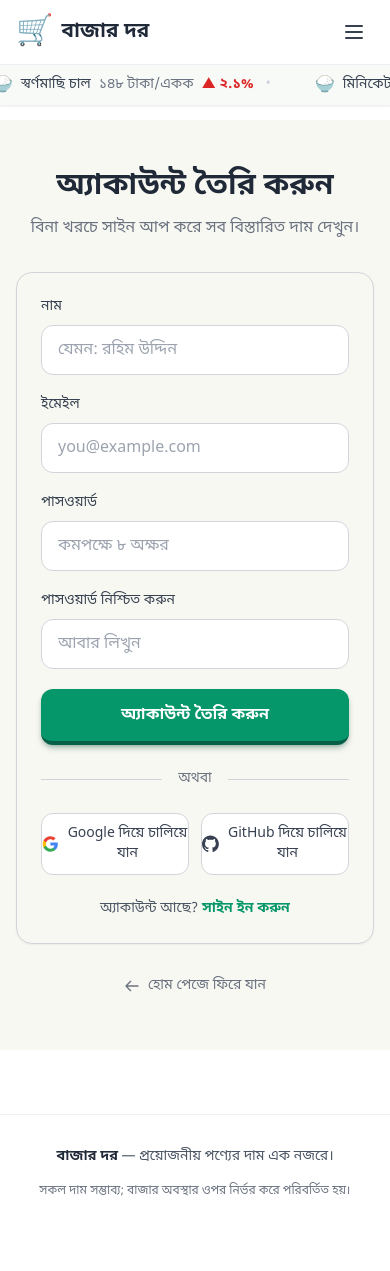
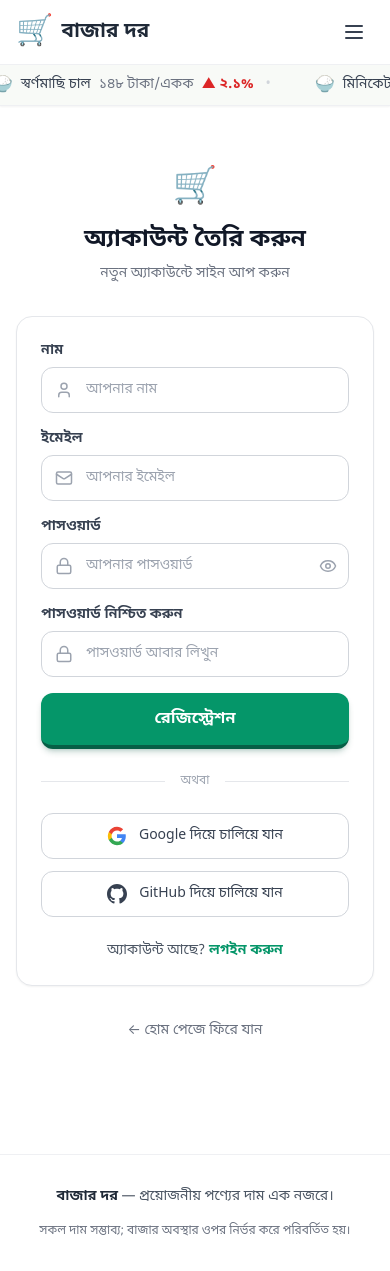
Before and after one commit to ferduslabs/B14-A7-BazarDor, a Next.js app: page /signup in a window 390 px wide. Before the commit the page ends 1231 px from the top, so only its background shows below. Built offline with nearby package versions, Linux system fonts and the light colour scheme.

Commit message:
Figma-style auth pages + demo account

```diff
--- a/app/signin/page.js
+++ b/app/signin/page.js
@@ -5,10 +5,12 @@ import Link from "next/link";
 import { useRouter, useSearchParams } from "next/navigation";
 import { useAuth } from "@/lib/auth-context";
 import toast from "react-hot-toast";
+import { Mail, Lock, Eye, EyeOff } from "lucide-react";
 
 function SignInContent() {
   const [email, setEmail] = useState("");
   const [password, setPassword] = useState("");
+  const [showPass, setShowPass] = useState(false);
   const [loading, setLoading] = useState(false);
   const { signIn, signInWithProvider, user } = useAuth();
   const router = useRouter();
@@ -53,65 +55,102 @@ function SignInContent() {
   };
 
   return (
-    <div className="min-h-screen bg-[#f8f8f2] flex flex-col items-center justify-center px-4 py-12">
+    <div className="min-h-screen bg-white flex flex-col items-center justify-center px-4 py-12">
       <div className="w-full max-w-md">
+        {/* Logo + Title */}
         <div className="text-center mb-8">
-          <h1 className="text-3xl md:text-4xl font-bold text-gray-800 mb-3">
-            সাইন ইন করুন
+          <div className="text-4xl mb-4">🛒</div>
+          <h1 className="text-2xl md:text-3xl font-bold text-gray-900 mb-2">
+            স্বাগতম!
           </h1>
-          <p className="text-gray-500 text-base">
+          <p className="text-gray-500 text-sm md:text-base">
             আপনার অ্যাকাউন্টে প্রবেশ করুন
           </p>
         </div>
 
-        <div className="bg-[#f8f8f2] border border-gray-300 rounded-2xl p-6 md:p-8 shadow-sm">
-          <form onSubmit={handleSubmit} className="space-y-5">
+        {/* Form Card */}
+        <div className="bg-white border border-gray-200 rounded-2xl p-6 md:p-8 shadow-sm">
+          <form onSubmit={handleSubmit} className="space-y-4">
+            {/* Email */}
             <div>
-              <label className="block text-sm font-medium text-gray-700 mb-2">
+              <label className="block text-sm font-semibold text-gray-700 mb-1.5">
                 ইমেইল
               </label>
+              <div className="relative">
+                <Mail size={18} className="absolute left-3.5 top-1/2 -translate-y-1/2 text-gray-400" />
                 <input
                   type="email"
                   value={email}
                   onChange={(e) => setEmail(e.target.value)}
-                placeholder="you@example.com"
-                className="w-full px-4 py-3 bg-white border border-gray-300 rounded-xl focus:outline-none focus:border-emerald-500 focus:ring-2 focus:ring-emerald-500/20 transition-all text-gray-800 placeholder-gray-400"
+                  placeholder="আপনার ইমেইল"
+                  className="w-full pl-11 pr-4 py-3 bg-white border border-gray-300 rounded-xl focus:outline-none focus:border-emerald-500 focus:ring-2 focus:ring-emerald-500/20 transition-all text-gray-800 placeholder-gray-400 text-sm"
                 />
               </div>
+            </div>
 
+            {/* Password */}
             <div>
-              <label className="block text-sm font-medium text-gray-700 mb-2">
+              <label className="block text-sm font-semibold text-gray-700 mb-1.5">
                 পাসওয়ার্ড
               </label>
+              <div className="relative">
+                <Lock size={18} className="absolute left-3.5 top-1/2 -translate-y-1/2 text-gray-400" />
                 <input
-                type="password"
+                  type={showPass ? "text" : "password"}
                   value={password}
                   onChange={(e) => setPassword(e.target.value)}
                   placeholder="আপনার পাসওয়ার্ড"
-                className="w-full px-4 py-3 bg-white border border-gray-300 rounded-xl focus:outline-none focus:border-emerald-500 focus:ring-2 focus:ring-emerald-500/20 transition-all text-gray-800 placeholder-gray-400"
+                  className="w-full pl-11 pr-11 py-3 bg-white border border-gray-300 rounded-xl focus:outline-none focus:border-emerald-500 focus:ring-2 focus:ring-emerald-500/20 transition-all text-gray-800 placeholder-gray-400 text-sm"
                 />
+                <button
+                  type="button"
+                  onClick={() => setShowPass(!showPass)}
+                  className="absolute right-3 top-1/2 -translate-y-1/2 text-gray-400 hover:text-gray-600"
+                >
+                  {showPass ? <EyeOff size={18} /> : <Eye size={18} />}
+                </button>
+              </div>
             </div>
 
+            {/* Forgot + Remember */}
+            <div className="flex items-center justify-between text-sm">
+              <label className="flex items-center gap-2 text-gray-600 cursor-pointer">
+                <input type="checkbox" className="rounded border-gray-300 text-emerald-600 focus:ring-emerald-500" />
+                মনে রাখুন
+              </label>
+              <Link href="#" className="text-emerald-600 hover:text-emerald-700 font-medium">
+                পাসওয়ার্ড ভুলে গেছেন?
+              </Link>
+            </div>
+
+            {/* Login Button */}
             <button
               type="submit"
               disabled={loading}
-              className="w-full bg-emerald-600 hover:bg-emerald-700 text-white font-semibold py-3.5 rounded-xl transition-colors disabled:opacity-50 disabled:cursor-not-allowed shadow-md shadow-emerald-900/30 border-b-4 border-emerald-800 hover:border-emerald-900 active:border-b-2 active:translate-y-0.5"
+              className="w-full bg-emerald-600 hover:bg-emerald-700 text-white font-semibold py-3.5 rounded-xl transition-all disabled:opacity-50 disabled:cursor-not-allowed shadow-md shadow-emerald-900/20 border-b-4 border-emerald-800 hover:border-emerald-900 active:border-b-2 active:translate-y-0.5 text-base"
             >
-              {loading ? "লোড হচ্ছে..." : "সাইন ইন করুন"}
+              {loading ? "লোড হচ্ছে..." : "লগইন"}
             </button>
           </form>
 
-          <div className="flex items-center gap-4 my-6">
-            <div className="flex-1 h-px bg-gray-300"></div>
-            <span className="text-sm text-gray-500">অথবা</span>
-            <div className="flex-1 h-px bg-gray-300"></div>
+          {/* Demo info */}
+          <div className="mt-4 p-3 bg-emerald-50 border border-emerald-200 rounded-xl text-xs text-emerald-700">
+            <strong>ডেমো অ্যাকাউন্ট:</strong> demo@bazar.com / 123456
           </div>
 
-          <div className="flex gap-3">
+          {/* Divider */}
+          <div className="flex items-center gap-4 my-6">
+            <div className="flex-1 h-px bg-gray-200"></div>
+            <span className="text-xs text-gray-400 font-medium">অথবা</span>
+            <div className="flex-1 h-px bg-gray-200"></div>
+          </div>
+
+          {/* Social Buttons */}
+          <div className="space-y-3">
             <button
               onClick={() => handleSocialLogin("google")}
               disabled={loading}
-              className="flex-1 flex items-center justify-center gap-2 bg-white border border-gray-300 hover:bg-gray-50 text-gray-700 font-medium py-2.5 rounded-xl transition-colors disabled:opacity-50 text-sm"
+              className="w-full flex items-center justify-center gap-3 bg-white border border-gray-300 hover:bg-gray-50 text-gray-700 font-medium py-3 rounded-xl transition-colors disabled:opacity-50 text-sm"
             >
               <svg className="w-5 h-5" viewBox="0 0 24 24">
                 <path fill="#4285F4" d="M22.56 12.25c0-.78-.07-1.53-.2-2.25H12v4.26h5.92c-.26 1.37-1.04 2.53-2.21 3.31v2.77h3.57c2.08-1.92 3.28-4.74 3.28-8.09z"/>
@@ -124,7 +163,7 @@ function SignInContent() {
             <button
               onClick={() => handleSocialLogin("github")}
               disabled={loading}
-              className="flex-1 flex items-center justify-center gap-2 bg-white border border-gray-300 hover:bg-gray-50 text-gray-700 font-medium py-2.5 rounded-xl transition-colors disabled:opacity-50 text-sm"
+              className="w-full flex items-center justify-center gap-3 bg-white border border-gray-300 hover:bg-gray-50 text-gray-700 font-medium py-3 rounded-xl transition-colors disabled:opacity-50 text-sm"
             >
               <svg className="w-5 h-5" viewBox="0 0 24 24" fill="currentColor">
                 <path d="M12 0c-6.626 0-12 5.373-12 12 0 5.302 3.438 9.8 8.207 11.387.599.111.793-.261.793-.577v-2.234c-3.338.726-4.033-1.416-4.033-1.416-.546-1.387-1.333-1.756-1.333-1.756-1.089-.745.083-.729.083-.729 1.205.084 1.839 1.237 1.839 1.237 1.07 1.834 2.807 1.304 3.492.997.107-.775.418-1.305.762-1.604-2.665-.305-5.467-1.334-5.467-5.931 0-1.311.469-2.381 1.236-3.221-.124-.303-.535-1.524.117-3.176 0 0 1.008-.322 3.301 1.23.957-.266 1.983-.399 3.003-.404 1.02.005 2.047.138 3.006.404 2.291-1.552 3.297-1.23 3.297-1.23.653 1.653.242 2.874.118 3.176.77.84 1.235 1.911 1.235 3.221 0 4.609-2.807 5.624-5.479 5.921.43.372.823 1.102.823 2.222v3.293c0 .319.192.694.801.576 4.765-1.589 8.199-6.086 8.199-11.386 0-6.627-5.373-12-12-12z"/>
@@ -133,26 +172,25 @@ function SignInContent() {
             </button>
           </div>
 
+          {/* Register link */}
           <p className="text-center text-sm text-gray-600 mt-6">
             অ্যাকাউন্ট নেই?{" "}
             <Link
               href={`/signup?redirect=${encodeURIComponent(redirect)}`}
               className="text-emerald-600 hover:text-emerald-700 font-semibold"
             >
-              সাইন আপ করুন
+              রেজিস্ট্রেশন করুন
             </Link>
           </p>
         </div>
 
+        {/* Home link */}
         <div className="text-center mt-8">
           <Link
             href="/"
             className="inline-flex items-center gap-2 text-gray-500 hover:text-gray-700 text-sm transition-colors"
           >
-            <svg className="w-4 h-4" fill="none" stroke="currentColor" viewBox="0 0 24 24">
-              <path strokeLinecap="round" strokeLinejoin="round" strokeWidth={2} d="M10 19l-7-7m0 0l7-7m-7 7h18" />
-            </svg>
-            হোম পেজে ফিরে যান
+            ← হোম পেজে ফিরে যান
           </Link>
         </div>
       </div>
@@ -162,7 +200,7 @@ function SignInContent() {
 
 export default function SignInPage() {
   return (
-    <Suspense fallback={<div className="min-h-screen bg-[#f8f8f2] flex items-center justify-center text-gray-500">লোড হচ্ছে...</div>}>
+    <Suspense fallback={<div className="min-h-screen bg-white flex items-center justify-center text-gray-500">লোড হচ্ছে...</div>}>
       <SignInContent />
     </Suspense>
   );
--- a/app/signup/page.js
+++ b/app/signup/page.js
@@ -1,47 +1,43 @@
 "use client";
 
-import { useState, useEffect, Suspense } from "react";
+import { useState, Suspense } from "react";
 import Link from "next/link";
 import { useRouter, useSearchParams } from "next/navigation";
 import { useAuth } from "@/lib/auth-context";
 import toast from "react-hot-toast";
+import { User, Mail, Lock, Eye, EyeOff } from "lucide-react";
 
 function SignUpContent() {
   const [name, setName] = useState("");
   const [email, setEmail] = useState("");
   const [password, setPassword] = useState("");
-  const [confirmPassword, setConfirmPassword] = useState("");
+  const [confirmPass, setConfirmPass] = useState("");
+  const [showPass, setShowPass] = useState(false);
   const [loading, setLoading] = useState(false);
-  const { signUp, signInWithProvider, user } = useAuth();
+  const { signUp, signInWithProvider } = useAuth();
   const router = useRouter();
   const searchParams = useSearchParams();
   const redirect = searchParams.get("redirect") || "/";
 
-  useEffect(() => {
-    if (user) {
-      router.push(redirect);
-    }
-  }, [user, router, redirect]);
-
   const handleSubmit = async (e) => {
     e.preventDefault();
-    if (!name || !email || !password || !confirmPassword) {
+    if (!name || !email || !password) {
       toast.error("দয়া করে সব ঘর পূরণ করুন");
       return;
     }
-    if (password !== confirmPassword) {
-      toast.error("পাসওয়ার্ড মিলছে না");
+    if (password.length < 6) {
+      toast.error("পাসওয়ার্ড কমপক্ষে ৬ অক্ষরের হতে হবে");
       return;
     }
-    if (password.length < 6) {
-      toast.error("পাসওয়ার্ড অন্তত ৬ অক্ষরের হতে হবে");
+    if (password !== confirmPass) {
+      toast.error("পাসওয়ার্ড মিলছে না");
       return;
     }
     setLoading(true);
     try {
-      await signUp({ name, email, password });
-      toast.success("অ্যাকাউন্ট তৈরি হয়েছে! সাইন ইন করুন।");
-      router.push("/signin");
+      await signUp({ name: name.trim(), email, password });
+      toast.success("অ্যাকাউন্ট তৈরি হয়েছে! সাইন ইন করুন");
+      router.push(`/signin?redirect=${encodeURIComponent(redirect)}`);
     } catch (err) {
       toast.error(err.message || "রেজিস্ট্রেশন ব্যর্থ হয়েছে");
     } finally {
@@ -53,101 +49,130 @@ function SignUpContent() {
     setLoading(true);
     try {
       await signInWithProvider(provider);
-      toast.success("অ্যাকাউন্ট তৈরি হয়েছে!");
+      toast.success(`${provider === "google" ? "Google" : "GitHub"} দিয়ে লগইন সফল!`);
       router.push(redirect);
     } catch (err) {
-      toast.error(err.message || "রেজিস্ট্রেশন ব্যর্থ হয়েছে");
+      toast.error(err.message || "লগইন ব্যর্থ হয়েছে");
     } finally {
       setLoading(false);
     }
   };
 
   return (
-    <div className="min-h-screen bg-[#f8f8f2] flex flex-col items-center justify-center px-4 py-12">
+    <div className="min-h-screen bg-white flex flex-col items-center justify-center px-4 py-12">
       <div className="w-full max-w-md">
+        {/* Logo + Title */}
         <div className="text-center mb-8">
-          <h1 className="text-3xl md:text-4xl font-bold text-gray-800 mb-3">
+          <div className="text-4xl mb-4">🛒</div>
+          <h1 className="text-2xl md:text-3xl font-bold text-gray-900 mb-2">
             অ্যাকাউন্ট তৈরি করুন
           </h1>
-          <p className="text-gray-500 text-base">
-            বিনা খরচে সাইন আপ করে সব বিস্তারিত দাম দেখুন।
+          <p className="text-gray-500 text-sm md:text-base">
+            নতুন অ্যাকাউন্টে সাইন আপ করুন
           </p>
         </div>
 
-        <div className="bg-[#f8f8f2] border border-gray-300 rounded-2xl p-6 md:p-8 shadow-sm">
-          <form onSubmit={handleSubmit} className="space-y-5">
+        {/* Form Card */}
+        <div className="bg-white border border-gray-200 rounded-2xl p-6 md:p-8 shadow-sm">
+          <form onSubmit={handleSubmit} className="space-y-4">
+            {/* Name */}
             <div>
-              <label className="block text-sm font-medium text-gray-700 mb-2">
+              <label className="block text-sm font-semibold text-gray-700 mb-1.5">
                 নাম
               </label>
+              <div className="relative">
+                <User size={18} className="absolute left-3.5 top-1/2 -translate-y-1/2 text-gray-400" />
                 <input
                   type="text"
                   value={name}
                   onChange={(e) => setName(e.target.value)}
-                placeholder="যেমন: রহিম উদ্দিন"
-                className="w-full px-4 py-3 bg-white border border-gray-300 rounded-xl focus:outline-none focus:border-emerald-500 focus:ring-2 focus:ring-emerald-500/20 transition-all text-gray-800 placeholder-gray-400"
+                  placeholder="আপনার নাম"
+                  className="w-full pl-11 pr-4 py-3 bg-white border border-gray-300 rounded-xl focus:outline-none focus:border-emerald-500 focus:ring-2 focus:ring-emerald-500/20 transition-all text-gray-800 placeholder-gray-400 text-sm"
                 />
               </div>
+            </div>
 
+            {/* Email */}
             <div>
-              <label className="block text-sm font-medium text-gray-700 mb-2">
+              <label className="block text-sm font-semibold text-gray-700 mb-1.5">
                 ইমেইল
               </label>
+              <div className="relative">
+                <Mail size={18} className="absolute left-3.5 top-1/2 -translate-y-1/2 text-gray-400" />
                 <input
                   type="email"
                   value={email}
                   onChange={(e) => setEmail(e.target.value)}
-                placeholder="you@example.com"
-                className="w-full px-4 py-3 bg-white border border-gray-300 rounded-xl focus:outline-none focus:border-emerald-500 focus:ring-2 focus:ring-emerald-500/20 transition-all text-gray-800 placeholder-gray-400"
+                  placeholder="আপনার ইমেইল"
+                  className="w-full pl-11 pr-4 py-3 bg-white border border-gray-300 rounded-xl focus:outline-none focus:border-emerald-500 focus:ring-2 focus:ring-emerald-500/20 transition-all text-gray-800 placeholder-gray-400 text-sm"
                 />
               </div>
+            </div>
 
+            {/* Password */}
             <div>
-              <label className="block text-sm font-medium text-gray-700 mb-2">
+              <label className="block text-sm font-semibold text-gray-700 mb-1.5">
                 পাসওয়ার্ড
               </label>
+              <div className="relative">
+                <Lock size={18} className="absolute left-3.5 top-1/2 -translate-y-1/2 text-gray-400" />
                 <input
-                type="password"
+                  type={showPass ? "text" : "password"}
                   value={password}
                   onChange={(e) => setPassword(e.target.value)}
-                placeholder="কমপক্ষে ৮ অক্ষর"
-                className="w-full px-4 py-3 bg-white border border-gray-300 rounded-xl focus:outline-none focus:border-emerald-500 focus:ring-2 focus:ring-emerald-500/20 transition-all text-gray-800 placeholder-gray-400"
+                  placeholder="আপনার পাসওয়ার্ড"
+                  className="w-full pl-11 pr-11 py-3 bg-white border border-gray-300 rounded-xl focus:outline-none focus:border-emerald-500 focus:ring-2 focus:ring-emerald-500/20 transition-all text-gray-800 placeholder-gray-400 text-sm"
+                />
+                <button
+                  type="button"
+                  onClick={() => setShowPass(!showPass)}
+                  className="absolute right-3 top-1/2 -translate-y-1/2 text-gray-400 hover:text-gray-600"
+                >
+                  {showPass ? <EyeOff size={18} /> : <Eye size={18} />}
+                </button>
+              </div>
+            </div>
+
+            {/* Confirm Password */}
+            <div>
+              <label className="block text-sm font-semibold text-gray-700 mb-1.5">
+                পাসওয়ার্ড নিশ্চিত করুন
+              </label>
+              <div className="relative">
+                <Lock size={18} className="absolute left-3.5 top-1/2 -translate-y-1/2 text-gray-400" />
+                <input
+                  type={showPass ? "text" : "password"}
+                  value={confirmPass}
+                  onChange={(e) => setConfirmPass(e.target.value)}
+                  placeholder="পাসওয়ার্ড আবার লিখুন"
+                  className="w-full pl-11 pr-4 py-3 bg-white border border-gray-300 rounded-xl focus:outline-none focus:border-emerald-500 focus:ring-2 focus:ring-emerald-500/20 transition-all text-gray-800 placeholder-gray-400 text-sm"
                 />
               </div>
-
-            <div>
-              <label className="block text-sm font-medium text-gray-700 mb-2">
-                পাসওয়ার্ড নিশ্চিত করুন
-              </label>
-              <input
-                type="password"
-                value={confirmPassword}
-                onChange={(e) => setConfirmPassword(e.target.value)}
-                placeholder="আবার লিখুন"
-                className="w-full px-4 py-3 bg-white border border-gray-300 rounded-xl focus:outline-none focus:border-emerald-500 focus:ring-2 focus:ring-emerald-500/20 transition-all text-gray-800 placeholder-gray-400"
-              />
             </div>
 
+            {/* Register Button */}
             <button
               type="submit"
               disabled={loading}
-              className="w-full bg-emerald-600 hover:bg-emerald-700 text-white font-semibold py-3.5 rounded-xl transition-colors disabled:opacity-50 disabled:cursor-not-allowed shadow-md shadow-emerald-900/30 border-b-4 border-emerald-800 hover:border-emerald-900 active:border-b-2 active:translate-y-0.5"
+              className="w-full bg-emerald-600 hover:bg-emerald-700 text-white font-semibold py-3.5 rounded-xl transition-all disabled:opacity-50 disabled:cursor-not-allowed shadow-md shadow-emerald-900/20 border-b-4 border-emerald-800 hover:border-emerald-900 active:border-b-2 active:translate-y-0.5 text-base"
             >
-              {loading ? "লোড হচ্ছে..." : "অ্যাকাউন্ট তৈরি করুন"}
+              {loading ? "লোড হচ্ছে..." : "রেজিস্ট্রেশন"}
             </button>
           </form>
 
+          {/* Divider */}
           <div className="flex items-center gap-4 my-6">
-            <div className="flex-1 h-px bg-gray-300"></div>
-            <span className="text-sm text-gray-500">অথবা</span>
-            <div className="flex-1 h-px bg-gray-300"></div>
+            <div className="flex-1 h-px bg-gray-200"></div>
+            <span className="text-xs text-gray-400 font-medium">অথবা</span>
+            <div className="flex-1 h-px bg-gray-200"></div>
           </div>
 
-          <div className="flex gap-3">
+          {/* Social Buttons */}
+          <div className="space-y-3">
             <button
               onClick={() => handleSocialLogin("google")}
               disabled={loading}
-              className="flex-1 flex items-center justify-center gap-2 bg-white border border-gray-300 hover:bg-gray-50 text-gray-700 font-medium py-2.5 rounded-xl transition-colors disabled:opacity-50 text-sm"
+              className="w-full flex items-center justify-center gap-3 bg-white border border-gray-300 hover:bg-gray-50 text-gray-700 font-medium py-3 rounded-xl transition-colors disabled:opacity-50 text-sm"
             >
               <svg className="w-5 h-5" viewBox="0 0 24 24">
                 <path fill="#4285F4" d="M22.56 12.25c0-.78-.07-1.53-.2-2.25H12v4.26h5.92c-.26 1.37-1.04 2.53-2.21 3.31v2.77h3.57c2.08-1.92 3.28-4.74 3.28-8.09z"/>
@@ -160,7 +185,7 @@ function SignUpContent() {
             <button
               onClick={() => handleSocialLogin("github")}
               disabled={loading}
-              className="flex-1 flex items-center justify-center gap-2 bg-white border border-gray-300 hover:bg-gray-50 text-gray-700 font-medium py-2.5 rounded-xl transition-colors disabled:opacity-50 text-sm"
+              className="w-full flex items-center justify-center gap-3 bg-white border border-gray-300 hover:bg-gray-50 text-gray-700 font-medium py-3 rounded-xl transition-colors disabled:opacity-50 text-sm"
             >
               <svg className="w-5 h-5" viewBox="0 0 24 24" fill="currentColor">
                 <path d="M12 0c-6.626 0-12 5.373-12 12 0 5.302 3.438 9.8 8.207 11.387.599.111.793-.261.793-.577v-2.234c-3.338.726-4.033-1.416-4.033-1.416-.546-1.387-1.333-1.756-1.333-1.756-1.089-.745.083-.729.083-.729 1.205.084 1.839 1.237 1.839 1.237 1.07 1.834 2.807 1.304 3.492.997.107-.775.418-1.305.762-1.604-2.665-.305-5.467-1.334-5.467-5.931 0-1.311.469-2.381 1.236-3.221-.124-.303-.535-1.524.117-3.176 0 0 1.008-.322 3.301 1.23.957-.266 1.983-.399 3.003-.404 1.02.005 2.047.138 3.006.404 2.291-1.552 3.297-1.23 3.297-1.23.653 1.653.242 2.874.118 3.176.77.84 1.235 1.911 1.235 3.221 0 4.609-2.807 5.624-5.479 5.921.43.372.823 1.102.823 2.222v3.293c0 .319.192.694.801.576 4.765-1.589 8.199-6.086 8.199-11.386 0-6.627-5.373-12-12-12z"/>
@@ -169,26 +194,25 @@ function SignUpContent() {
             </button>
           </div>
 
+          {/* Login link */}
           <p className="text-center text-sm text-gray-600 mt-6">
             অ্যাকাউন্ট আছে?{" "}
             <Link
               href={`/signin?redirect=${encodeURIComponent(redirect)}`}
               className="text-emerald-600 hover:text-emerald-700 font-semibold"
             >
-              সাইন ইন করুন
+              লগইন করুন
             </Link>
           </p>
         </div>
 
+        {/* Home link */}
         <div className="text-center mt-8">
           <Link
             href="/"
             className="inline-flex items-center gap-2 text-gray-500 hover:text-gray-700 text-sm transition-colors"
           >
-            <svg className="w-4 h-4" fill="none" stroke="currentColor" viewBox="0 0 24 24">
-              <path strokeLinecap="round" strokeLinejoin="round" strokeWidth={2} d="M10 19l-7-7m0 0l7-7m-7 7h18" />
-            </svg>
-            হোম পেজে ফিরে যান
+            ← হোম পেজে ফিরে যান
           </Link>
         </div>
       </div>
@@ -198,7 +222,7 @@ function SignUpContent() {
 
 export default function SignUpPage() {
   return (
-    <Suspense fallback={<div className="min-h-screen bg-[#f8f8f2] flex items-center justify-center text-gray-500">লোড হচ্ছে...</div>}>
+    <Suspense fallback={<div className="min-h-screen bg-white flex items-center justify-center text-gray-500">লোড হচ্ছে...</div>}>
       <SignUpContent />
     </Suspense>
   );
```
Also changed, not shown: lib/auth-context.js. Lines whose indentation alone changed are shown as unchanged.
